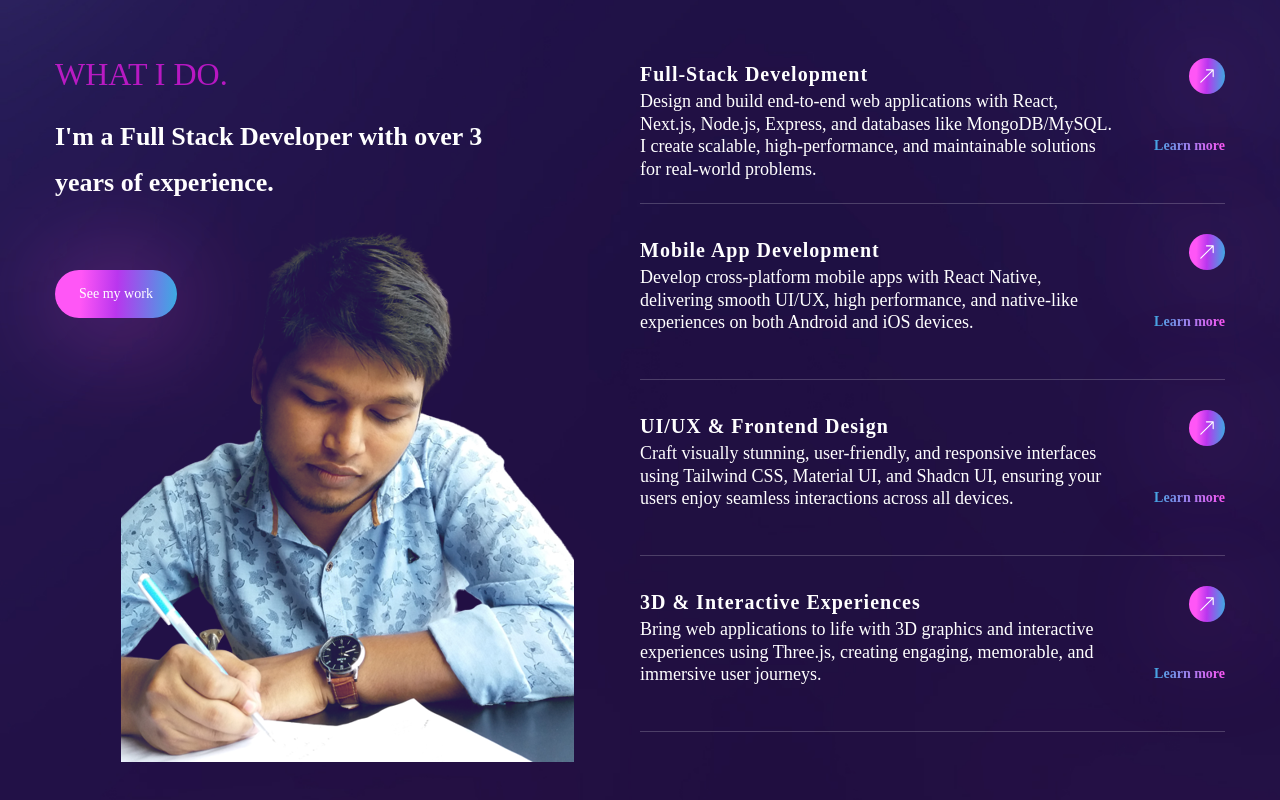
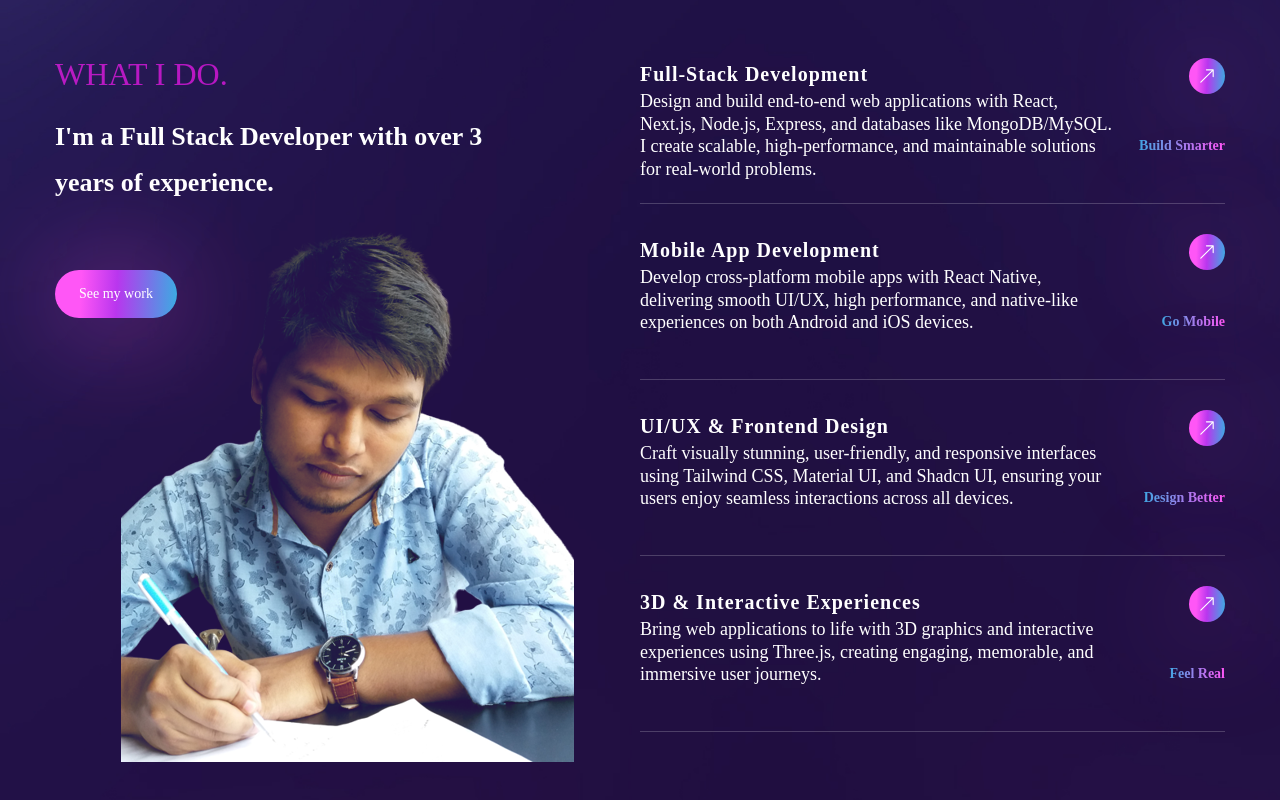
Before and after one commit to Raihanhn/Latest-Portfolio, a React (Create React App) app: page / in a window 1280 px wide. Shown: the part 3557-4357 px from the top of the page. Built offline with nearby package versions, Linux system fonts and the light colour scheme.

Commit message:
tagline added

```diff
--- a/src/components/Services.js
+++ b/src/components/Services.js
@@ -10,25 +10,25 @@ const services = [
     name: "Full-Stack Development",
     description:
       "Design and build end-to-end web applications with React, Next.js, Node.js, Express, and databases like MongoDB/MySQL. I create scalable, high-performance, and maintainable solutions for real-world problems.",
-    link: "Learn more",
+    link: "Build Smarter",
   },
   {
     name: "Mobile App Development",
     description:
       "Develop cross-platform mobile apps with React Native, delivering smooth UI/UX, high performance, and native-like experiences on both Android and iOS devices.",
-    link: "Learn more",
+    link: "Go Mobile",
   },
   {
     name: "UI/UX & Frontend Design",
     description:
       "Craft visually stunning, user-friendly, and responsive interfaces using Tailwind CSS, Material UI, and Shadcn UI, ensuring your users enjoy seamless interactions across all devices.",
-    link: "Learn more",
+    link: "Design Better",
   },
   {
     name: "3D & Interactive Experiences",
     description:
       "Bring web applications to life with 3D graphics and interactive experiences using Three.js, creating engaging, memorable, and immersive user journeys.",
-    link: "Learn more",
+    link: "Feel Real",
   },
 ];
 
```
